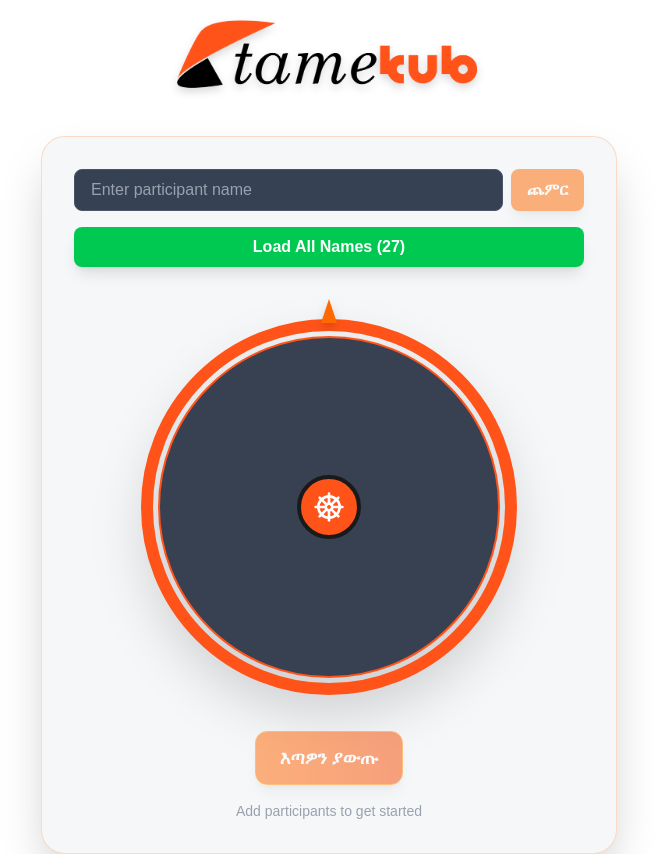
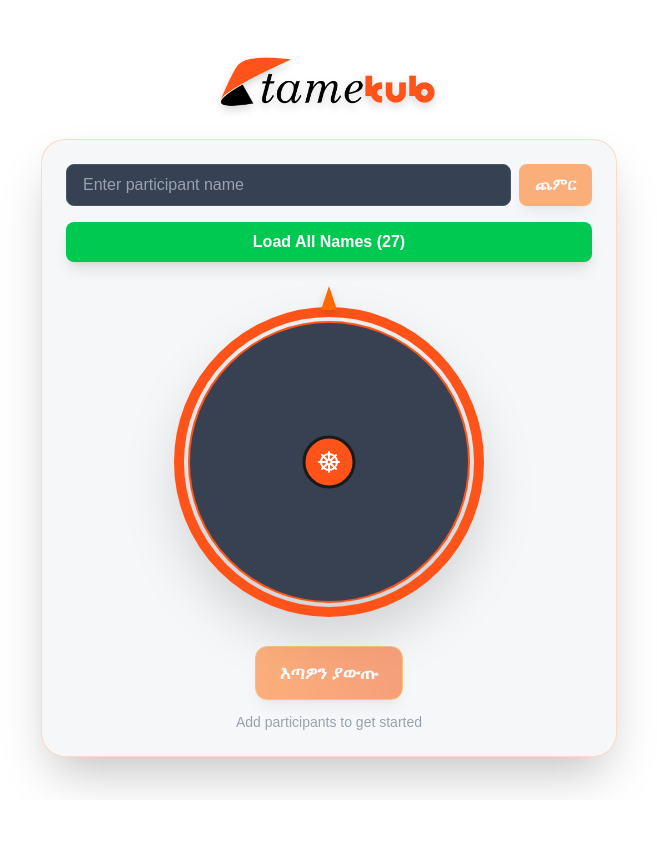
Before and after one commit to YeabsiraAbr/star, a Next.js app: page / in a window 1280 px wide. Shown: the whole page, without its empty margins (311-968 px from the left). After the commit the page ends 800 px from the top, so only its background shows below. Built offline with nearby package versions, Linux system fonts and the light colour scheme.

Commit message:
Refactor LotterySpinner component for improved layout and styling; adjust dimensions, spacing, and animations for better user experience.

```diff
--- a/src/app/page.js
+++ b/src/app/page.js
@@ -236,13 +236,13 @@ export default function LotterySpinner() {
   };
 
   return (
-    <div className="min-h-screen bg-white text-white flex flex-col items-center justify-center px-4 transition-all duration-300">
+    <div className="min-h-screen bg-white text-white flex flex-col items-center justify-center px-4 py-4 transition-all duration-300">
       {/* Replace title with image */}
-      <div className="mb-6 flex justify-center w-full">
+      <div className="mb-4 flex justify-center w-full">
         <img
           src="/TameKUB-02.png"
           alt="Ethiolottery"
-          className="h-20 md:h-28 object-contain w-full max-w-6xl drop-shadow-lg"
+          className="h-16 md:h-20 object-contain w-full max-w-4xl drop-shadow-lg"
           onError={(e) => {
             e.target.onerror = null;
             e.target.src = "/Ethiolotteryet-05.png";
@@ -250,7 +250,7 @@ export default function LotterySpinner() {
         />
       </div>
 
-      <div className="bg-[#F6F7F9] rounded-3xl p-8 w-full max-w-xl shadow-2xl border border-orange-500/20">
+      <div className="bg-[#F6F7F9] rounded-3xl p-6 w-full max-w-xl shadow-2xl border border-orange-500/20">
         {/* Only show input form when there's no winner */}
         {winnerIdx === null && (
           <>
@@ -304,23 +304,25 @@ export default function LotterySpinner() {
           </>
         )}
 
-        {/* Cycling Name Display */}
-        {spinning && cyclingName && (
-          <div className="mb-6 flex justify-center">
+        {/* Cycling Name Display / Winner Display */}
+        {(spinning && cyclingName) || (winnerIdx !== null && !spinning) ? (
+          <div className="mb-4 flex justify-center">
             <motion.div
-              className="px-8 py-4 rounded-2xl bg-gradient-to-r from-orange-500 to-orange-600 text-white font-bold text-2xl shadow-2xl border-4 border-orange-300 min-w-[200px] text-center"
-              key={cyclingName}
+              className="px-6 py-3 rounded-2xl bg-gradient-to-r from-orange-500 to-orange-600 text-white font-bold text-xl shadow-2xl border-4 border-orange-300 min-w-[180px] text-center"
+              key={spinning ? cyclingName : participants[winnerIdx]}
               initial={{ scale: 0.8, opacity: 0 }}
               animate={{ scale: 1, opacity: 1 }}
               transition={{ duration: 0.1 }}
             >
-              <span className="tracking-wide">{cyclingName}</span>
+              <span className="tracking-wide">
+                {spinning ? cyclingName : participants[winnerIdx]}
+              </span>
             </motion.div>
           </div>
-        )}
+        ) : null}
 
-        <div className="flex justify-center my-8 relative">
-          <div className="relative w-[24rem] h-[24rem]">
+        <div className="flex justify-center my-6 relative">
+          <div className="relative w-[20rem] h-[20rem]">
             {/* Arrow Pointer */}
             <div className="absolute top-[-16px] left-1/2 -translate-x-1/2 w-0 h-0 border-l-8 border-r-8 border-b-[24px] border-transparent border-b-orange-500 z-10 drop-shadow-lg"></div>
 
@@ -334,19 +336,19 @@ export default function LotterySpinner() {
               }}
             >
               <svg
-                width="384"
-                height="384"
+                width="320"
+                height="320"
                 className="drop-shadow-2xl"
-                viewBox="0 0 384 384"
+                viewBox="0 0 320 320"
               >
                 {/* Outer Ring */}
                 <circle
-                  cx="192"
-                  cy="192"
-                  r="182"
+                  cx="160"
+                  cy="160"
+                  r="150"
                   fill="none"
                   stroke="#FF531A"
-                  strokeWidth="12"
+                  strokeWidth="10"
                 />
                 {/* Wheel Segments */}
                 {participants.length > 0 ? (
@@ -356,15 +358,15 @@ export default function LotterySpinner() {
                     const endAngle = (index + 1) * segmentAngle - 90;
                     const startAngleRad = (startAngle * Math.PI) / 180;
                     const endAngleRad = (endAngle * Math.PI) / 180;
-                    const x1 = 192 + 170 * Math.cos(startAngleRad);
-                    const y1 = 192 + 170 * Math.sin(startAngleRad);
-                    const x2 = 192 + 170 * Math.cos(endAngleRad);
-                    const y2 = 192 + 170 * Math.sin(endAngleRad);
+                    const x1 = 160 + 140 * Math.cos(startAngleRad);
+                    const y1 = 160 + 140 * Math.sin(startAngleRad);
+                    const x2 = 160 + 140 * Math.cos(endAngleRad);
+                    const y2 = 160 + 140 * Math.sin(endAngleRad);
                     const largeArcFlag = segmentAngle > 180 ? 1 : 0;
                     const pathData = [
-                      `M 192 192`,
+                      `M 160 160`,
                       `L ${x1} ${y1}`,
-                      `A 170 170 0 ${largeArcFlag} 1 ${x2} ${y2}`,
+                      `A 140 140 0 ${largeArcFlag} 1 ${x2} ${y2}`,
                       "Z",
                     ].join(" ");
                     return (
@@ -386,9 +388,9 @@ export default function LotterySpinner() {
                 ) : (
                   // Empty wheel background
                   <circle
-                    cx="192"
-                    cy="192"
-                    r="170"
+                    cx="160"
+                    cy="160"
+                    r="140"
                     fill="#374151"
                     stroke="#FF531A"
                     strokeWidth="2"
@@ -396,24 +398,24 @@ export default function LotterySpinner() {
                 )}
                 {/* Center Circle */}
                 <circle
-                  cx="192"
-                  cy="192"
-                  r="30"
+                  cx="160"
+                  cy="160"
+                  r="25"
                   fill="#FF531A"
                   stroke="#1a1a1a"
-                  strokeWidth="4"
+                  strokeWidth="3"
                 />
               </svg>
 
               {/* Center Icon */}
               <div className="absolute left-1/2 top-1/2 -translate-x-1/2 -translate-y-1/2 text-white">
-                <Wheel className="w-8 h-8" />
+                <Wheel className="w-6 h-6" />
               </div>
             </motion.div>
           </div>
         </div>
 
-        <div className="flex flex-col items-center gap-4">
+        <div className="flex flex-col items-center gap-3">
           {/* Show Spin button only if no winner */}
           {winnerIdx === null && (
             <button
@@ -440,26 +442,20 @@ export default function LotterySpinner() {
           <AnimatePresence>
             {winnerIdx !== null && !spinning && (
               <motion.div
-                className="flex flex-col items-center justify-center gap-4 mt-8"
+                className="flex flex-col items-center justify-center gap-2 mt-4"
                 initial={{ opacity: 0, scale: 0.8, y: 20 }}
                 animate={{ opacity: 1, scale: 1, y: 0 }}
                 exit={{ opacity: 0, scale: 0.8, y: 20 }}
                 transition={{ duration: 0.8, ease: "easeOut" }}
               >
-                <div className="flex items-center gap-3">
-                  <span className="text-5xl animate-bounce">🎉</span>
-                  <span className="text-4xl font-extrabold bg-gradient-to-r from-orange-400 to-yellow-300 bg-clip-text text-transparent drop-shadow-lg">
+                <div className="flex items-center gap-2">
+                  <span className="text-3xl animate-bounce">🎉</span>
+                  <span className="text-2xl font-extrabold bg-gradient-to-r from-orange-400 to-yellow-300 bg-clip-text text-transparent drop-shadow-lg">
                     አሸናፊ!
                   </span>
-                  <span className="text-5xl animate-bounce">🎉</span>
+                  <span className="text-3xl animate-bounce">🎉</span>
                 </div>
-                <div className="mt-4 px-8 py-4 rounded-3xl bg-gradient-to-r from-orange-500 via-orange-400 to-orange-500 text-white font-extrabold text-4xl shadow-2xl border-4 border-orange-300 drop-shadow-2xl flex items-center gap-3 min-w-[300px] justify-center">
-                  <span className="text-yellow-300 text-5xl">🏆</span>
-                  <span className="tracking-wide text-center">
-                    {participants[winnerIdx]}
-                  </span>
-                </div>
-                <div className="text-orange-600 text-lg font-semibold mt-2 animate-pulse">
+                <div className="text-orange-600 text-base font-semibold animate-pulse">
                   Congratulations! 🎊
                 </div>
               </motion.div>
```
